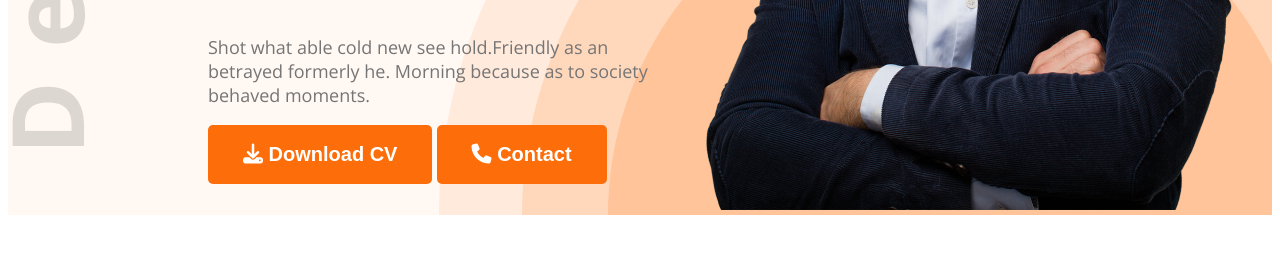
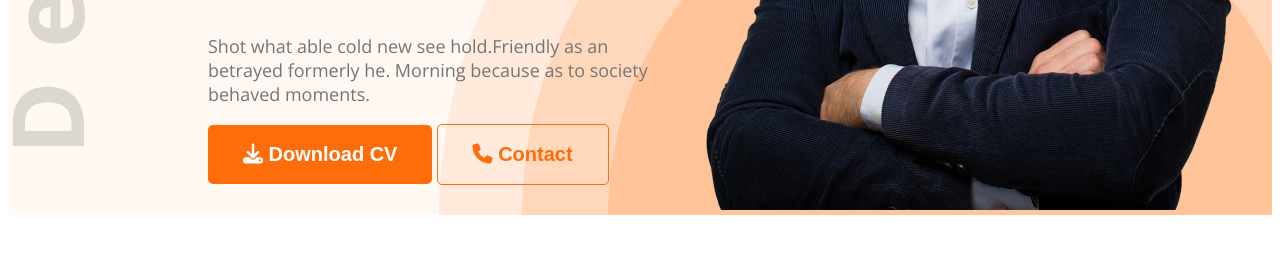
Before and after one commit to tanvir81/web-dev-portfolio, a plain HTML site: page index.html in a window 1280 px wide. Shown: the part 625-878 px from the top of the page. Drawn offline with nearby package versions, Linux system fonts and the light colour scheme.

Commit message:
font awesome added

```diff
--- a/index.html
+++ b/index.html
@@ -42,7 +42,7 @@
           <button class="btn-primary">
             <i class="fa-solid fa-download"></i> Download CV
           </button>
-          <button class="btn-primary">
+          <button class="btn-contact">
             <i class="fa-solid fa-phone"></i> Contact
           </button>
         </div>
--- a/styles/style.css
+++ b/styles/style.css
@@ -28,6 +28,15 @@
   border-radius: 5px;
   font-weight: bold;
   color: white;
+  font-size: 20px;
+  padding: 18px 35px;
+}
+.btn-contact {
+  background-color: transparent;
+  border: 1px solid #fd6e0a;
+  border-radius: 5px;
+  font-weight: bold;
+  color: #fd6e0a;
   font-size: 20px;
   padding: 18px 35px;
 }
```
